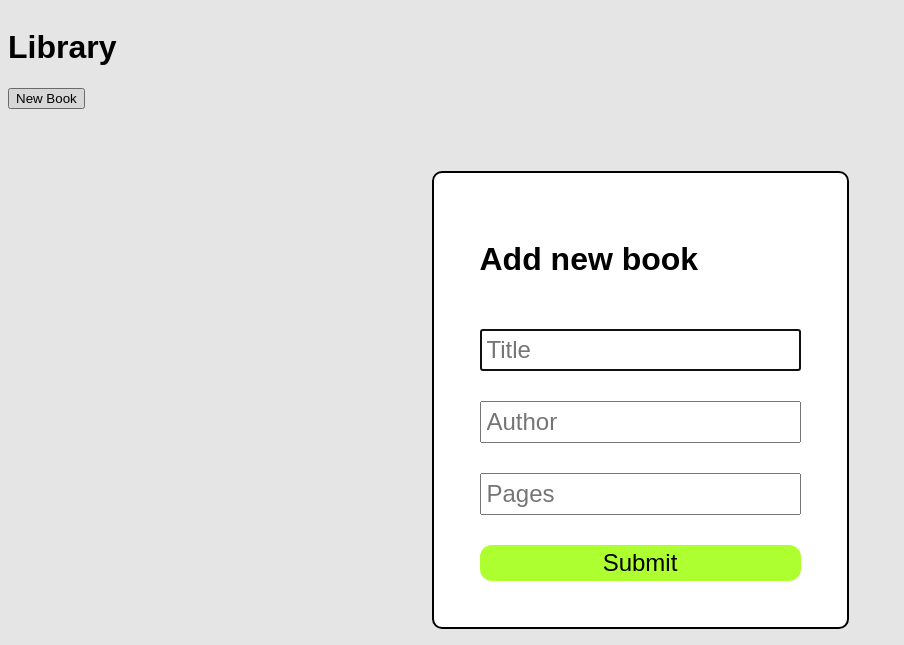
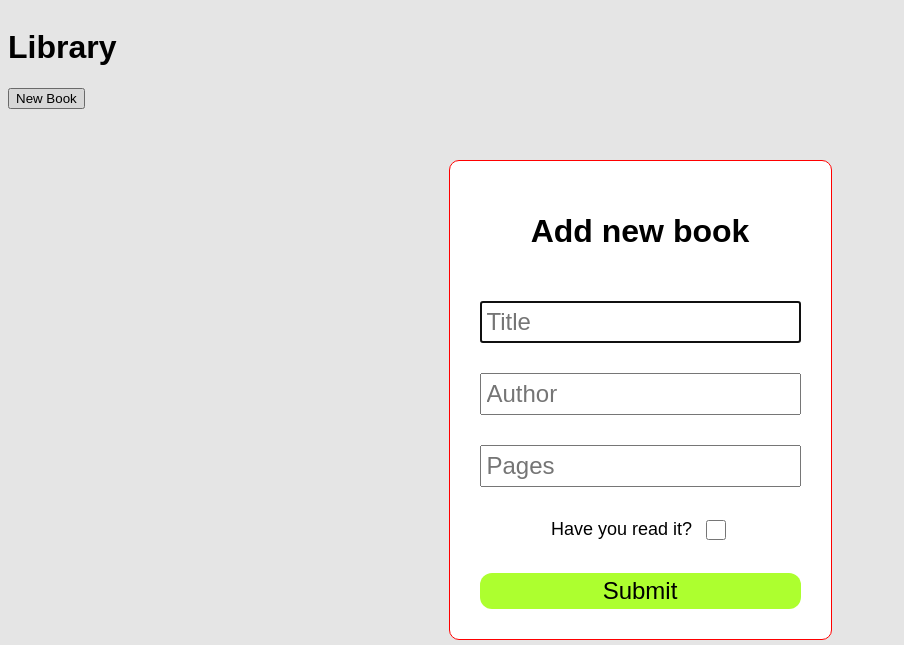
Before and after one commit to kevankas/book-library, a plain HTML site: page index.html in a window 1280 px wide. Both pictures are taken after a click on the button "New Book". Shown: the top 645 px of the page, without its empty margins (0-904 px from the left). Drawn offline with Linux system fonts and the light colour scheme.

Commit message:
more ui updates

```diff
--- a/index.html
+++ b/index.html
@@ -16,10 +16,11 @@
         <div class="bodytwo">
         <dialog id="dialog">
                 <div class="dialog">
-                <h1>Add new book</h1>
+                    <h1 class="h1">Add new book</h1>
                     <input placeholder="Title" required>
                     <input placeholder="Author" required>
                     <input type="number" placeholder="Pages" required>
+                    <div class="read">Have you read it?<input type="checkbox" id="check"></div>
                     <form method="dialog">
                       <button type="submit" id="submit">Submit</button>
                     </form>
@@ -28,8 +29,10 @@
 
         </div>
 
+
         <div class="footer">
           hello world
+
         </div>
     </div>
 
@@ -51,8 +54,21 @@
 
 
         const showInput = document.getElementById("newBook");
-        const showDialog = document.getElementById("dialog");
+        // const showDialog = document.getElementById("dialog");
         showInput.addEventListener("click", () => dialog.showModal());
+        // const myDialog = document.getElementById('dialog');
+        // myDialog.addEventListener('click', () => myDialog.close());
+
+        function onMouseDown(event) {
+        if (event.target === dialog) {
+            dialog.close();
+        }
+        }
+
+        const dialog = document.querySelector("dialog");
+        dialog.addEventListener("mousedown", onMouseDown);
+
+
 
     </script>
 </body>
--- a/styles.css
+++ b/styles.css
@@ -8,7 +8,14 @@
     flex-direction: column;
     justify-content: space-between; */
 }
-
+.h1
+{
+    text-align: center;
+}
+#dialog
+{
+    border: 1px solid red;
+}
 .dialog
 {
     border: 0;
@@ -16,6 +23,10 @@
     flex-direction: column;
     gap: 30px;
     padding:30px;
+}
+dialog
+{
+    padding: 0;
 }
 .dialog input
 {
@@ -40,7 +51,10 @@ input
     height: 36px;
     font-size: 24px;
 }
-
+.read
+{
+    text-align: center;
+}
 #submit
 {
     width: 100%;
@@ -58,3 +72,16 @@ input
 {
     filter: brightness(80%);
 }
+#check
+{
+    width: 20px;
+    height: 20px;
+}
+.read
+{
+    display: flex;
+    justify-content: center;
+    font-size: 18px;
+    align-items: center;
+    gap: 10px;
+}
```
Lines whose indentation alone changed are shown as unchanged.
